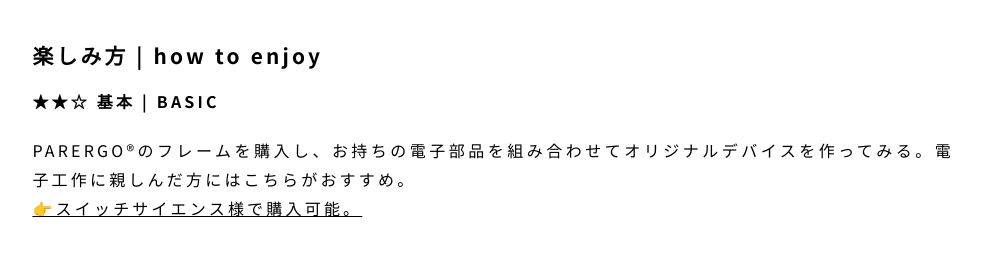
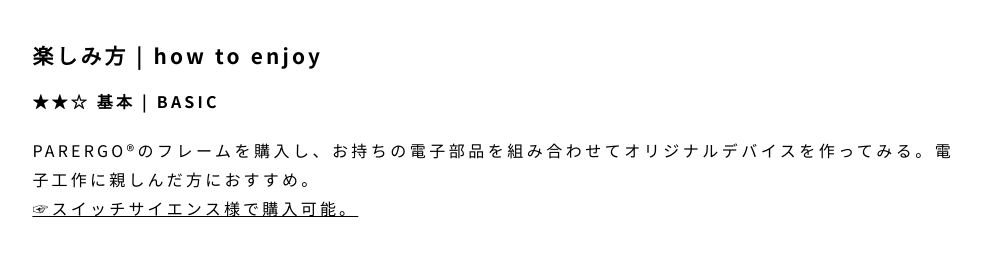
Before and after one commit to nciv-design/parergo, a plain HTML site: page about_electronics.html in a window 1280 px wide. Shown: the part 2000-2272 px from the top of the page, without its empty margins (262-1243 px from the left). Drawn offline with Linux system fonts and the light colour scheme.

Commit message:
about_electronics.html を更新

```diff
--- a/about_electronics.html
+++ b/about_electronics.html
@@ -53,8 +53,8 @@
             <h2>楽しみ方 | how to enjoy</h2>
 
             <h3>★★☆ 基本 | BASIC</h3>
-            <p>PARERGO®のフレームを購入し、お持ちの電子部品を組み合わせてオリジナルデバイスを作ってみる。電子工作に親しんだ方にはこちらがおすすめ。<br>
-            <a href="https://www.switch-science.com/collections/all/cat:%E3%82%B9%E3%82%A4%E3%83%83%E3%83%81%E3%82%B5%E3%82%A4%E3%82%A8%E3%83%B3%E3%82%B9%E3%83%9E%E3%83%BC%E3%82%B1%E3%83%83%E3%83%88%E3%83%97%E3%83%AC%E3%82%A4%E3%82%B9%EF%BC%88%E5%A7%94%E8%A8%97%E5%95%86%E5%93%81%EF%BC%89_NCIV">👉スイッチサイエンス様で購入可能。</a></p>
+            <p>PARERGO®のフレームを購入し、お持ちの電子部品を組み合わせてオリジナルデバイスを作ってみる。電子工作に親しんだ方におすすめ。<br>
+            <a href="https://www.switch-science.com/collections/all/cat:%E3%82%B9%E3%82%A4%E3%83%83%E3%83%81%E3%82%B5%E3%82%A4%E3%82%A8%E3%83%B3%E3%82%B9%E3%83%9E%E3%83%BC%E3%82%B1%E3%83%83%E3%83%88%E3%83%97%E3%83%AC%E3%82%A4%E3%82%B9%EF%BC%88%E5%A7%94%E8%A8%97%E5%95%86%E5%93%81%EF%BC%89_NCIV">☞スイッチサイエンス様で購入可能。</a></p>
 
             <div style="height: 4rem;"></div>
             <h3>★☆☆ 初級 | BEGINNER</h3>
```
